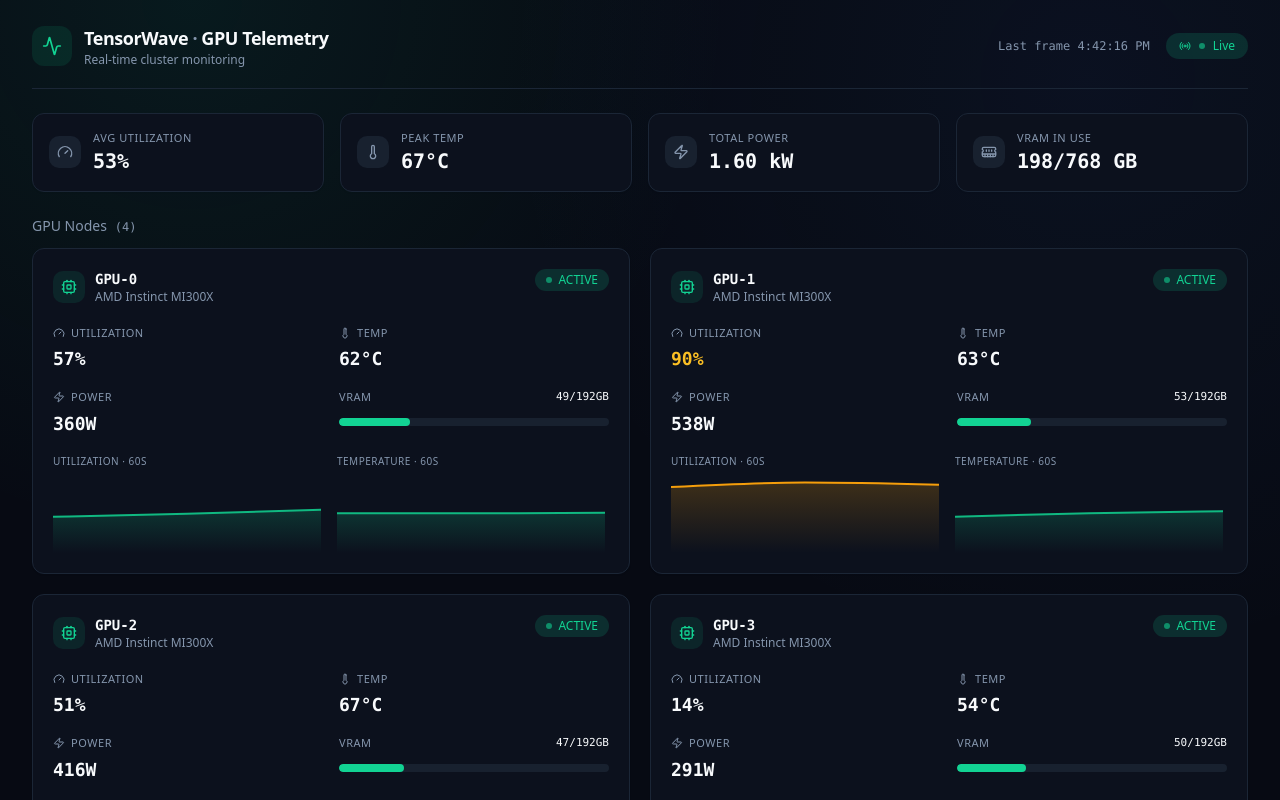
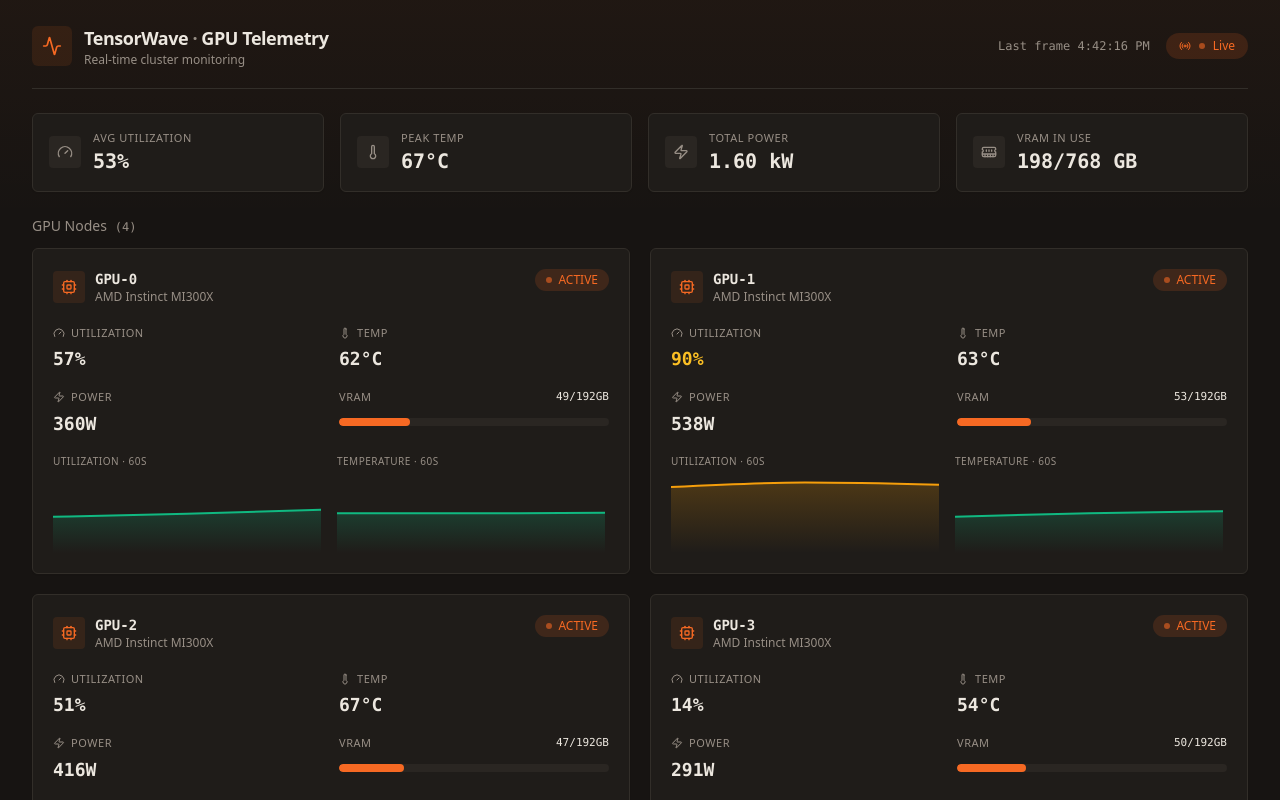
Before and after one commit to jrbauti19/gpu-telemetry, a React (Vite) app: page / in a window 1280 px wide. Shown: the top 800 px of the page. Built offline with nearby package versions, Linux system fonts and the light colour scheme; the HTML template or start-up script is replaced by a standard one.

Commit message:
Styling update

```diff
--- a/index.html
+++ b/index.html
@@ -4,7 +4,13 @@
     <meta charset="UTF-8" />
     <link rel="icon" type="image/svg+xml" href="/vite.svg" />
     <meta name="viewport" content="width=device-width, initial-scale=1.0" />
-    <title>TensorWave · GPU Telemetry</title>
+    <link rel="preconnect" href="https://fonts.googleapis.com" />
+    <link rel="preconnect" href="https://fonts.gstatic.com" crossorigin />
+    <link
+      href="https://fonts.googleapis.com/css2?family=Space+Grotesk:wght@400;500;600;700&family=JetBrains+Mono:wght@400;500;600&display=swap"
+      rel="stylesheet"
+    />
+    <title>TensorWave — Fleet Console</title>
   </head>
   <body>
     <div id="root"></div>
--- a/src/index.css
+++ b/src/index.css
@@ -4,22 +4,22 @@
 
 @layer base {
   :root {
-    --background: 222 47% 5%;
-    --foreground: 210 40% 98%;
-    --card: 222 40% 8%;
-    --card-foreground: 210 40% 98%;
-    --primary: 160 84% 45%;
-    --primary-foreground: 222 47% 5%;
-    --secondary: 217 33% 14%;
-    --secondary-foreground: 210 40% 98%;
-    --muted: 217 33% 14%;
-    --muted-foreground: 215 20% 60%;
-    --accent: 217 33% 16%;
-    --accent-foreground: 210 40% 98%;
-    --border: 217 33% 16%;
-    --input: 217 33% 16%;
-    --ring: 160 84% 45%;
-    --radius: 0.75rem;
+    --background: 28 12% 8%;
+    --foreground: 36 24% 90%;
+    --card: 28 11% 11%;
+    --card-foreground: 36 24% 90%;
+    --primary: 20 92% 55%;
+    --primary-foreground: 28 12% 8%;
+    --secondary: 28 10% 15%;
+    --secondary-foreground: 36 24% 90%;
+    --muted: 28 10% 15%;
+    --muted-foreground: 32 8% 56%;
+    --accent: 28 10% 17%;
+    --accent-foreground: 36 24% 90%;
+    --border: 30 10% 18%;
+    --input: 30 10% 18%;
+    --ring: 20 92% 55%;
+    --radius: 0.375rem;
   }
 
   * {
@@ -34,29 +34,34 @@
 
   body {
     @apply bg-background text-foreground antialiased;
-    font-feature-settings: "rlig" 1, "calt" 1;
-    background-image: radial-gradient(
-        circle at 15% 0%,
-        hsl(160 84% 45% / 0.08),
-        transparent 40%
-      ),
-      radial-gradient(circle at 85% 10%, hsl(217 91% 60% / 0.06), transparent 45%);
-    background-attachment: fixed;
+    font-feature-settings: "ss01" 1, "cv01" 1, "calt" 1;
+    /* A single faint warm wash from the top edge — no rainbow glows. */
+    background-image: linear-gradient(
+      180deg,
+      hsl(20 92% 55% / 0.04),
+      transparent 220px
+    );
+    background-repeat: no-repeat;
+  }
+
+  ::selection {
+    background: hsl(20 92% 55% / 0.28);
   }
 }
 
-/* Thin custom scrollbar for the enterprise look */
+/* Hairline scrollbar tuned to the warm palette */
 ::-webkit-scrollbar {
-  width: 8px;
-  height: 8px;
+  width: 10px;
+  height: 10px;
 }
 ::-webkit-scrollbar-track {
   background: transparent;
 }
 ::-webkit-scrollbar-thumb {
-  background: hsl(217 33% 20%);
+  background: hsl(30 10% 22%);
+  border: 3px solid hsl(28 12% 8%);
   border-radius: 999px;
 }
 ::-webkit-scrollbar-thumb:hover {
-  background: hsl(217 33% 28%);
+  background: hsl(20 40% 32%);
 }
```
